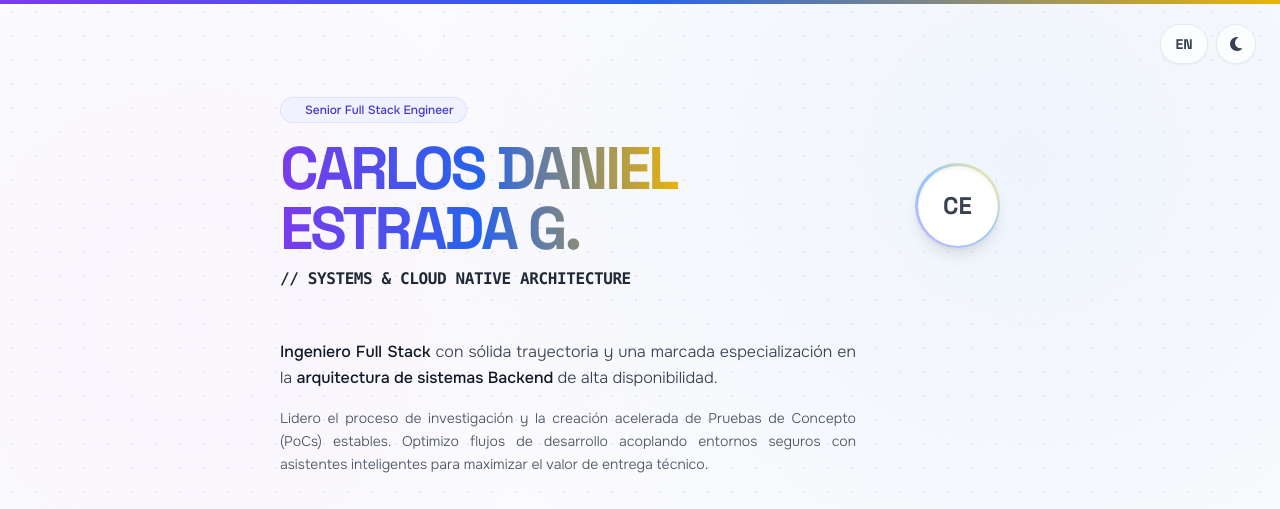
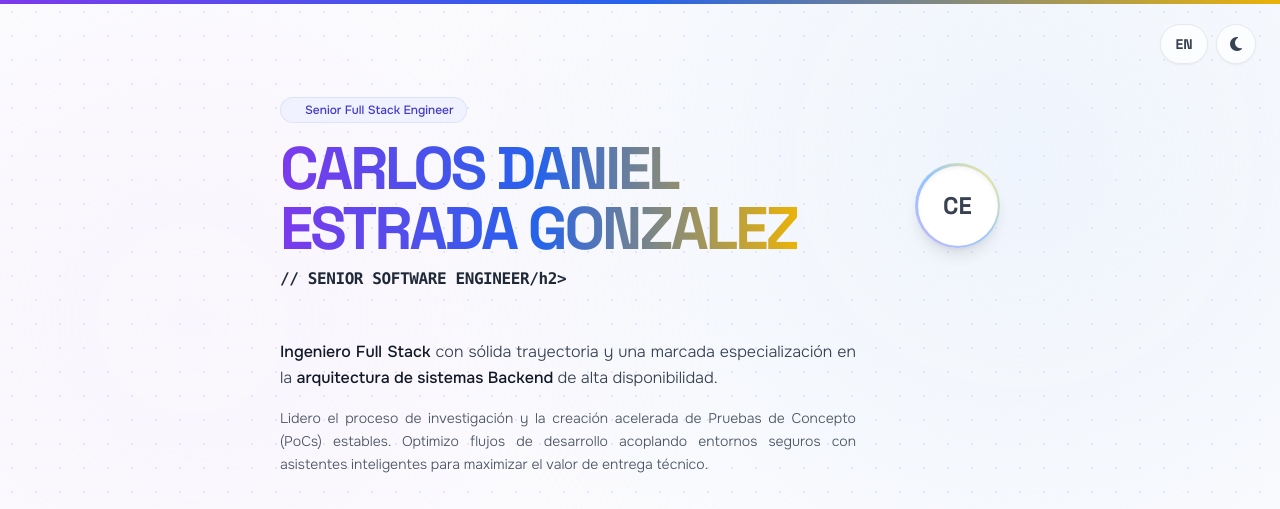
Before and after one commit to cestrada1716/cestrada1716.github.io, a plain HTML site: page index.html in a window 1280 px wide. Shown: the top 509 px of the page. Drawn offline with nearby package versions, Linux system fonts and the light colour scheme.

Commit message:
Update index.html

```diff
--- a/index.html
+++ b/index.html
@@ -89,10 +89,10 @@
                     </div>
 
                     <h1 class="text-4xl sm:text-6xl font-extrabold tracking-tighter mb-2 leading-tight uppercase font-display bg-gradient-to-r from-violet-600 via-blue-600 to-yellow-500 bg-clip-text text-transparent">
-                        Carlos Daniel<br>Estrada G.
+                        Carlos Daniel<br>Estrada GONZALEZ
                     </h1>
 
-                    <h2 class="text-sm sm:text-base font-semibold text-gray-800 dark:text-gray-300 tracking-tight font-mono mb-6">// SYSTEMS & CLOUD NATIVE ARCHITECTURE</h2>
+                    <h2 class="text-sm sm:text-base font-semibold text-gray-800 dark:text-gray-300 tracking-tight font-mono mb-6">// SENIOR SOFTWARE ENGINEER/h2>
                 </div>
 
                 <div class="p-[2.5px] rounded-full bg-gradient-to-tr from-violet-300 via-blue-300 to-yellow-200 shadow-lg shrink-0" data-aos="zoom-in">
```
